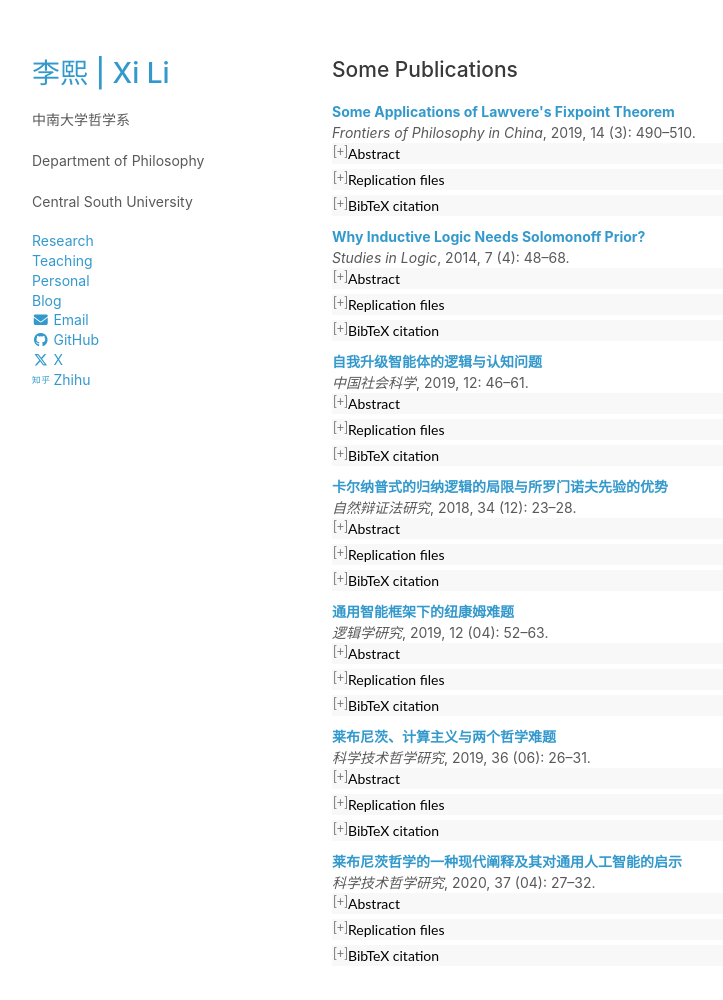
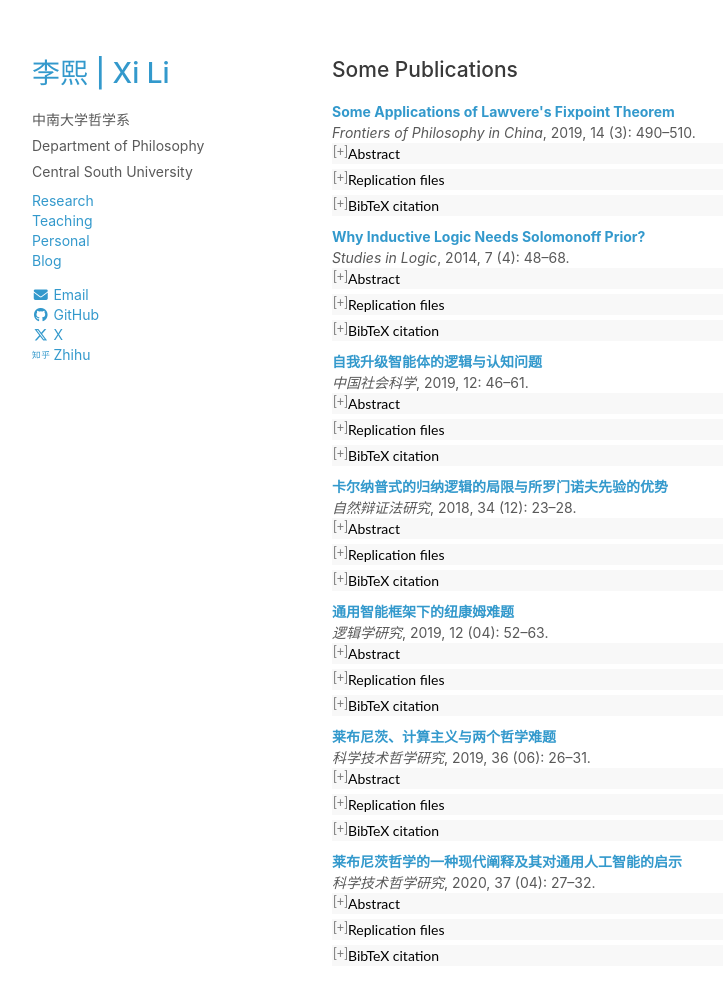
Before and after one commit to rickylixi/rickylixi.github.io, a Jekyll site: the page built from research.html, in a window 1280 px wide and 1084 px high. Shown: the top 1000 px of the window, without its empty margins (26-749 px from the left). Built offline with Jekyll 4.4.1, drawn with Linux system fonts in a browser that asks for light colours.

Commit message:
Revert "update"
This reverts commit 0bfe04fd8a0b08bc54595b60144036c2652a4bf8.

```diff
--- a/_layouts/default.html
+++ b/_layouts/default.html
@@ -57,16 +57,16 @@
       <header>
         <h1><a href="{{ "/" | relative_url }}">李熙 | Xi Li</a></h1>
         <div class="university-info">
-            <p>中南大学哲学系</p>
-            <p>Department of Philosophy</p>
-            <p>Central South University</p>
+            <p style="margin-bottom: 5px;">中南大学哲学系</p>
+            <p style="margin-bottom: 5px;">Department of Philosophy</p>
+            <p style="margin-bottom: 10px;">Central South University</p>
         </div>
 
         <div class="social-row">
           <a href="{{ "/research.html" | relative_url }}">Research</a>
           <a href="{{ "/teaching.html" | relative_url }}">Teaching</a>
           <a href="{{ "/personal.html" | relative_url }}">Personal</a>
-          <a href="{{ "/blog/" | relative_url }}">Blog</a>
+          <a href="{{ "/blog/" | relative_url }}" style="margin-bottom: 15px;">Blog</a>
         </div>
 
         <div class="social-row">
--- a/javascripts/accordion.js
+++ b/javascripts/accordion.js
@@ -1,22 +1,21 @@
 // Accordion functionality
-window.addEventListener('load', function() {
+document.addEventListener('DOMContentLoaded', function() {
   var acc = document.getElementsByClassName("accordion");
-  console.log("Found " + acc.length + " accordion elements.");
 
   for (var i = 0; i < acc.length; i++) {
     acc[i].addEventListener("click", function() {
-      console.log("Accordion button clicked.");
       /* Toggle between adding and removing the "active" class,
       to highlight the button that controls the panel */
       this.classList.toggle("active");
 
       /* Toggle between hiding and showing the active panel */
-      var panel = this.parentElement.getElementsByClassName('panel')[0];
-      if (panel) {
-        console.log("Toggling 'show' class on panel.");
-        panel.classList.toggle("show");
-      } else {
-        console.log("Panel not found.");
+      var panel = this.nextElementSibling;
+      if (panel && panel.classList.contains("panel")) {
+        if (panel.style.display === "block") {
+          panel.style.display = "none";
+        } else {
+          panel.style.display = "block";
+        }
       }
     });
   }
--- a/stylesheets/styles.css
+++ b/stylesheets/styles.css
@@ -265,7 +265,7 @@ body {
 
 .publication-link {
   margin-top: 10px;
-  margin-bottom: 20px; /* Corrected margin for spacing between articles */
+  margin-bottom: 10px;
   font-size: 100%;
   font-weight: bold;
 }
```
